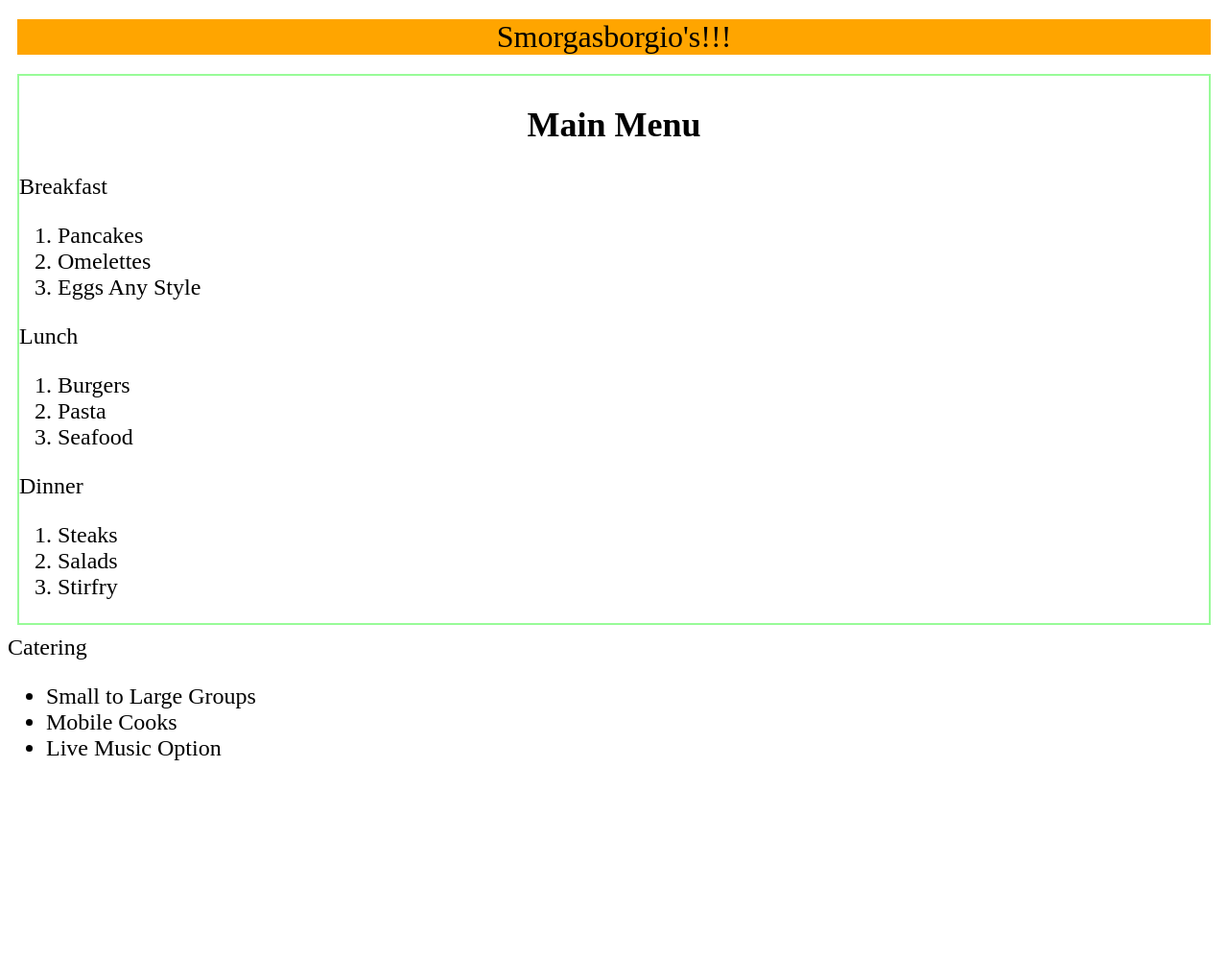
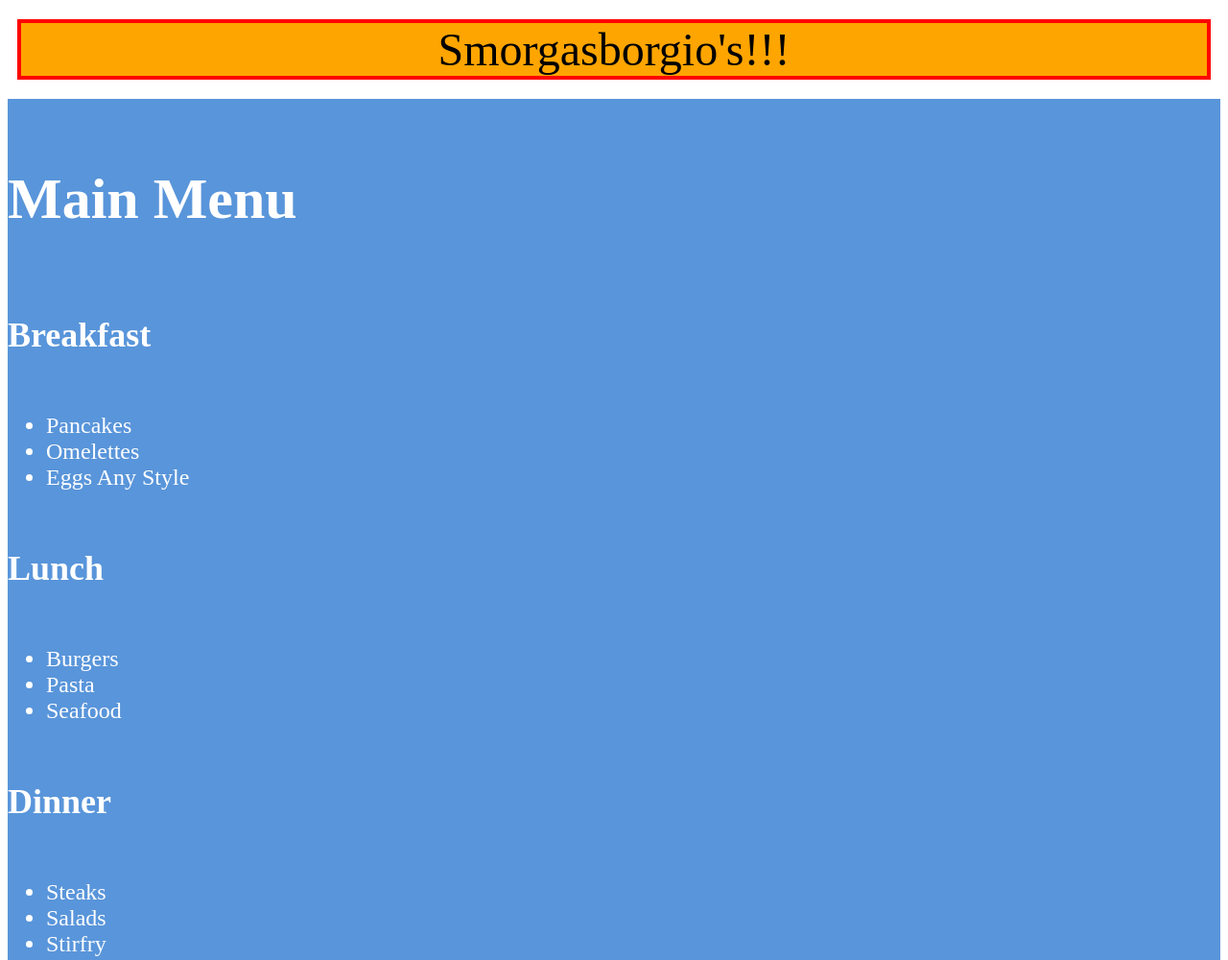
Before and after one commit to Jcummings81/Restaurant, a plain HTML site: page index.html in a window 1280 px wide. Shown: the top 1000 px of the page at 96% size. Before the commit the page ends 817 px from the top, so only its background shows below. Drawn offline with Linux system fonts and the light colour scheme.

Commit message:
basics done

```diff
--- a/index.html
+++ b/index.html
@@ -7,32 +7,32 @@
     <body>
         <div id="header">Smorgasborgio's!!!</div>
         <div class="container">
-        <div id="menu" class="men">
                     <h2>Main Menu</h2>
-            <div id="breakfast">Breakfast
-                <ol id="breakfast">
+
+                    <h3>Breakfast</h3>
+                        <ul class="meal">
                             <li>Pancakes</li>
                             <li>Omelettes</li>
                             <li>Eggs Any Style</li>
-                </ol>
-            </div>
-            <div id="lunch">Lunch
-                <ol>
+                        </ul>
+
+                    <h3>Lunch</h3>
+                        <ul class="meal">
                             <li>Burgers</li>
                             <li>Pasta</li>
                             <li>Seafood</li>
-                </ol>
-            </div>
-            <div id="dinner">Dinner
-                <ol id="din">
+                        </ul>
+
+                <h3>Dinner</h3>
+                        <ul class="meal">
                             <li>Steaks</li>
                             <li>Salads</li>
                             <li>Stirfry</li>
                             </li>
-                </ol>
+                        </ul>
             </div>
-        </div>
-        <div id="Catering">Catering
+
+            <div id="catering">Catering
                 <ul>
                     <li>Small to Large Groups</li>
                     <li>Mobile Cooks</li>
--- a/styles.css
+++ b/styles.css
@@ -1,30 +1,39 @@
 #header {
-font-size: 2em;
+font-size: 3em;
 margin: 20px 10px;
+display: flex;
 justify-content: center;
-display: flex;
 background-color: orange;
+border: 4px solid red;
 
 }
 
-#menu {
+.container {
+    background-color: #5995DA;
+    color: white;
+    padding: 20px 0;
+    font-size: 1.5em;
     display: flex;
     flex-direction: column;
-    margin: 10px;
     justify-content: center;
-    border: 2px, solid, palegreen;
 }
 
-.container {
-    justify-content: center;
-    font-size: 1.5em;
-}
-.men {
+
+  h2 {
+      font-size: 2.5em;
+  }
+  h3 {
+      font-size: 1.5em;
+  }
+  ul {
+      font-size: 1em;
+  }
+
+  #catering {
+      font-size: 1.5em;
+    background-color: saddlebrown;
+    color: white;
+    padding: 20px 0;
     display: flex;
     align-items: flex-start;
-    border: 5px solid black;
-}
-
-h2 {
-align-self: center;
-}
+  }
```
Lines whose indentation alone changed are shown as unchanged.
